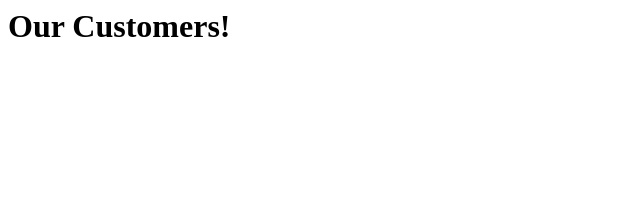
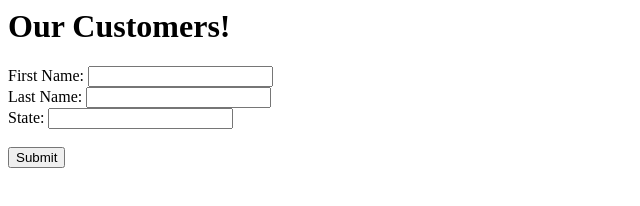
Before and after one commit to mli12317/INST377-week13-sampleapp-fa26, a website: page public/Customers.html in a window 1280 px wide. Shown: the whole page, without its empty margins (0-640 px from the left). Drawn offline with Linux system fonts and the light colour scheme; no server answers.

Commit message:
feat: Adding ability to add customers via UI

```diff
--- a/public/Customers.html
+++ b/public/Customers.html
@@ -6,6 +6,19 @@
 
     <body>
         <h1>Our Customers!</h1>
+        <form onsubmit="createCustomer(); return false;">
+            <label for="firstName">First Name:</label>
+            <input type="text" id="firstName">
+            <br>
+            <label for="lastName">Last Name:</label>
+            <input type="text" id="lastName">
+            <br>
+            <label for="state">State:</label>
+            <input type="text" id="state">
+            <br>
+            <br>
+            <input type="submit" name="Add Customer">
+        </form>
 
     </body>
 </html>
--- a/public/Customers.js
+++ b/public/Customers.js
@@ -1,3 +1,19 @@
+async function createCustomer() {
+    await fetch(`/customer`, {
+        method: 'POST',
+        body: JSON.stringify({
+            firstName: `${document.getElementById('firstName').value}`,
+            lastName: `${document.getElementById('lastName').value}`,
+            state: `${document.getElementById('state').value}`,
+        }),
+        headers: {
+            'content-type': 'application/json'
+        }
+    }).then((result) => result.json());
+
+    await loadCustomerData();
+}
+
 async function loadCustomerData() {
     await fetch('/customers')
         .then((result) => result.json())
@@ -41,6 +57,11 @@ async function loadCustomerData() {
                 table.appendChild(customerTableRow);
             });
 
+            const preExistingTable = document.getElementById('customerInfo');
+            if (preExistingTable) {
+                preExistingTable.remove();
+            }
+
             document.body.appendChild(table);
         });
 }
```
